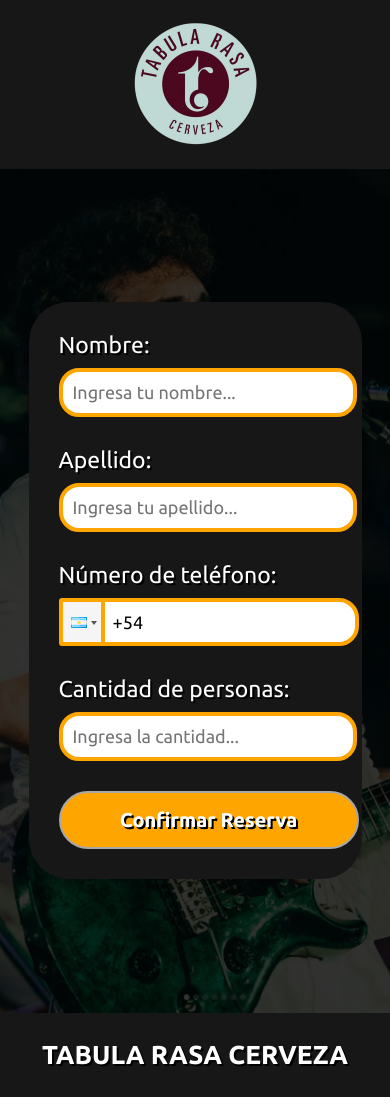
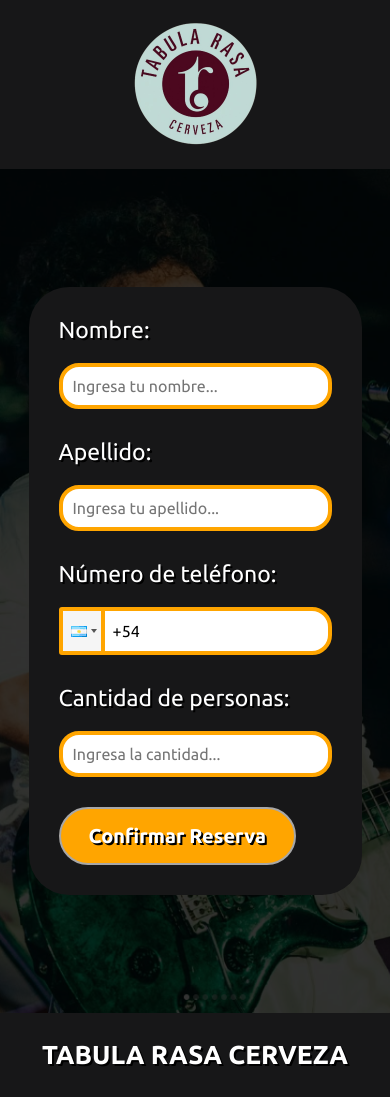
Before and after one commit to 8juampi8/tabularasacerveza, a React (Vite) app: page /reservar in a window 390 px wide. Built offline with nearby package versions, Linux system fonts and the light colour scheme.

Commit message:
Responsive form

```diff
--- a/src/componentes/Mesas/formulario.css
+++ b/src/componentes/Mesas/formulario.css
@@ -19,7 +19,7 @@
     display: flex;
     flex-direction: column;
     justify-content: center;
-    gap: 10px;
+    gap: 20px;
     color: white;
     font-size: 23px;
 }
@@ -54,9 +54,19 @@ label {
   border-radius: 20px;
   border: 4px solid orange;
   font-size: 18px;
+  width: 98%;
 }
 
 .react-tel-input .flag-dropdown {
   border: 4px solid orange;
   color: black;
 }
+@media screen and (max-width: 412px) {
+  .reserva h2 { font-size: 32px; }
+  .reserva h3 { font-size: 18px; }
+  .campo input { font-size: 16px; width: 90%; }
+  .campo .form-control { font-size: 16px; width: 100%; }
+  .confirmar-reserva-btn {
+    width: 87%;
+  }
+}
--- a/src/componentes/Reserva/reserva.css
+++ b/src/componentes/Reserva/reserva.css
@@ -37,3 +37,14 @@
     border: 2px solid rgb(168, 167, 166);
     text-shadow: 2px 2px black;
 }
+@media screen and (max-width: 412px) {
+  .reserva h2 { font-size: 32px; }
+  .reserva h3 { font-size: 18px; }
+  .campo { font-size: 18px; }
+  .campo input { font-size: 16px; }
+  .comenzar-reserva-btn,
+  .confirmar-reserva-btn {
+    font-size: 16px;
+    padding: 12px;
+  }
+}
```
